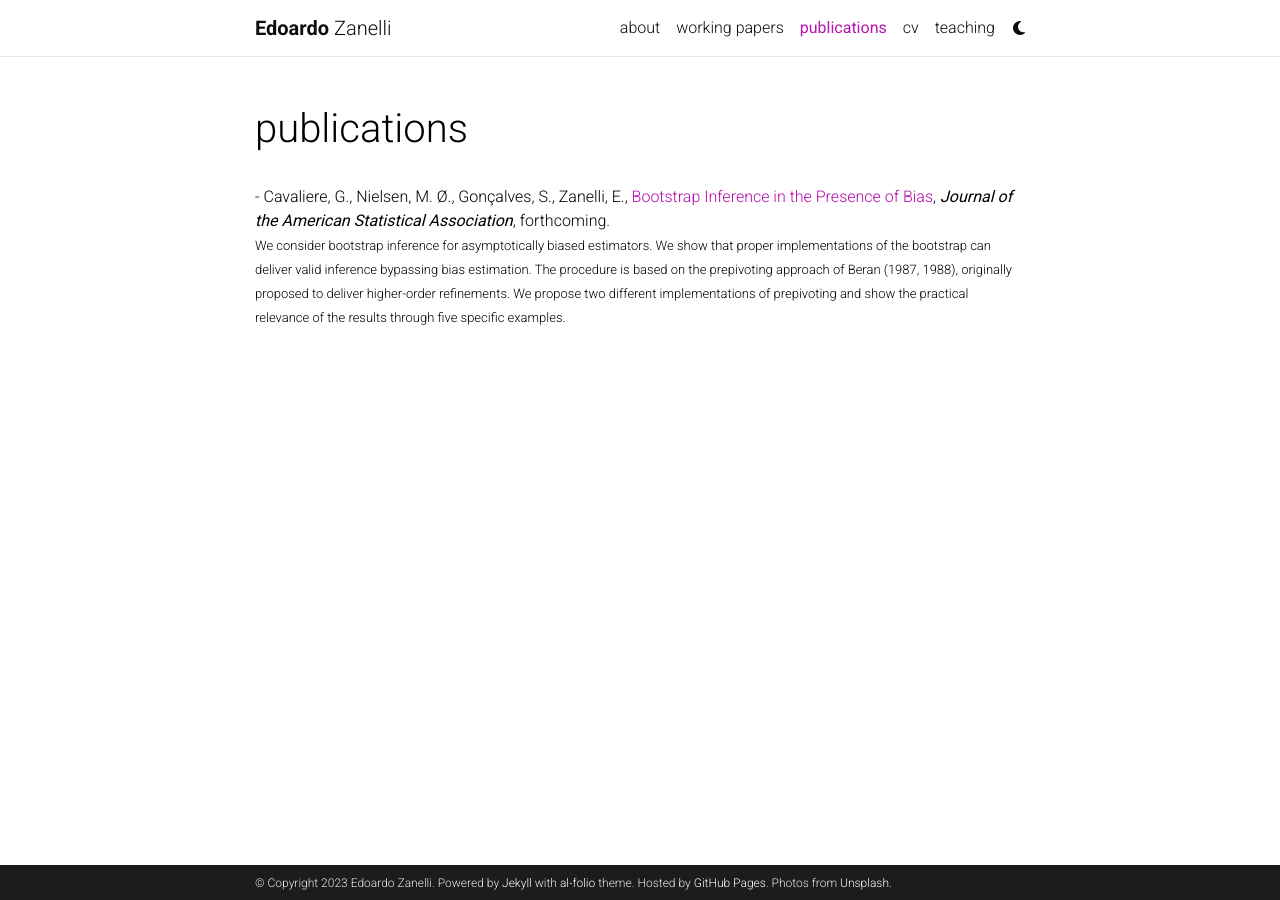
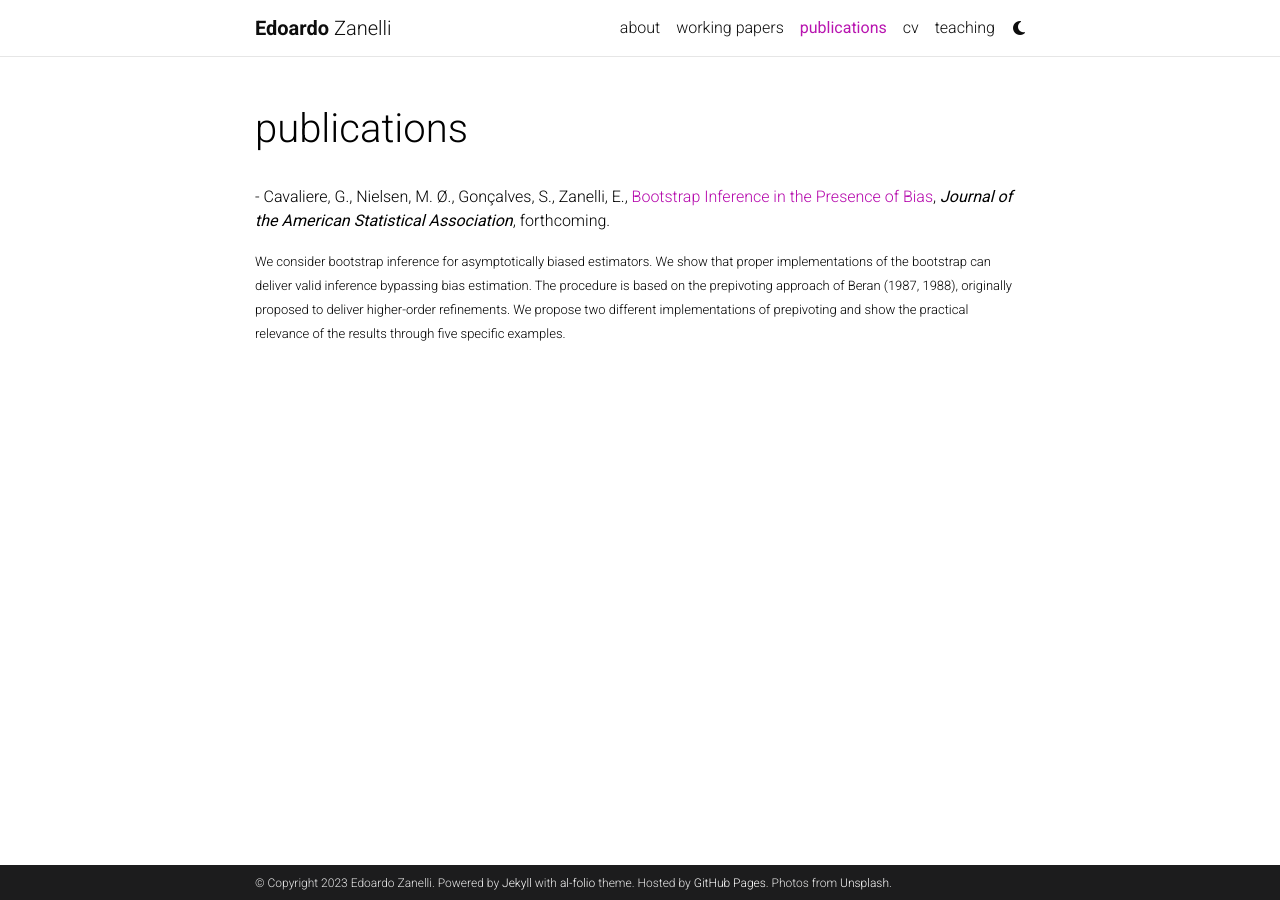
Before and after one commit to edoardozanelli/edoardozanelli.github.io, a Jekyll site: the page built from _pages/publications.md, in a window 1280 px wide. Built offline with Jekyll 4.4.1, drawn with Linux system fonts in a browser that asks for light colours; comment, search, counter and statistics services are not loaded; a style sheet for code colours, icons or effects is not loaded.

```diff
--- a/_pages/publications.md
+++ b/_pages/publications.md
@@ -9,7 +9,7 @@ nav_order: 1
 <!-- _pages/publications.md -->
 <div class="publications">
 
-- Cavaliere, G., Nielsen, M. Ø., Gonçalves, S., Zanelli, E., <a href="https://www.tandfonline.com/doi/full/10.1080/01621459.2023.2284980">Bootstrap Inference in the Presence of Bias</a>, <b><i>Journal of the American Statistical Association</i></b>, forthcoming.
+<p>- Cavaliere, G., Nielsen, M. Ø., Gonçalves, S., Zanelli, E., <a href="https://www.tandfonline.com/doi/full/10.1080/01621459.2023.2284980">Bootstrap Inference in the Presence of Bias</a>, <b><i>Journal of the American Statistical Association</i></b>, forthcoming.
 
 
 <p><font size="-1">We consider bootstrap inference for asymptotically biased estimators. We show that proper implementations of the bootstrap can deliver valid inference bypassing bias estimation. The procedure is based on the prepivoting approach of Beran (1987, 1988), originally proposed to deliver higher-order refinements. We propose two different implementations of prepivoting and show the practical relevance of the results through five specific examples.</font>
```
